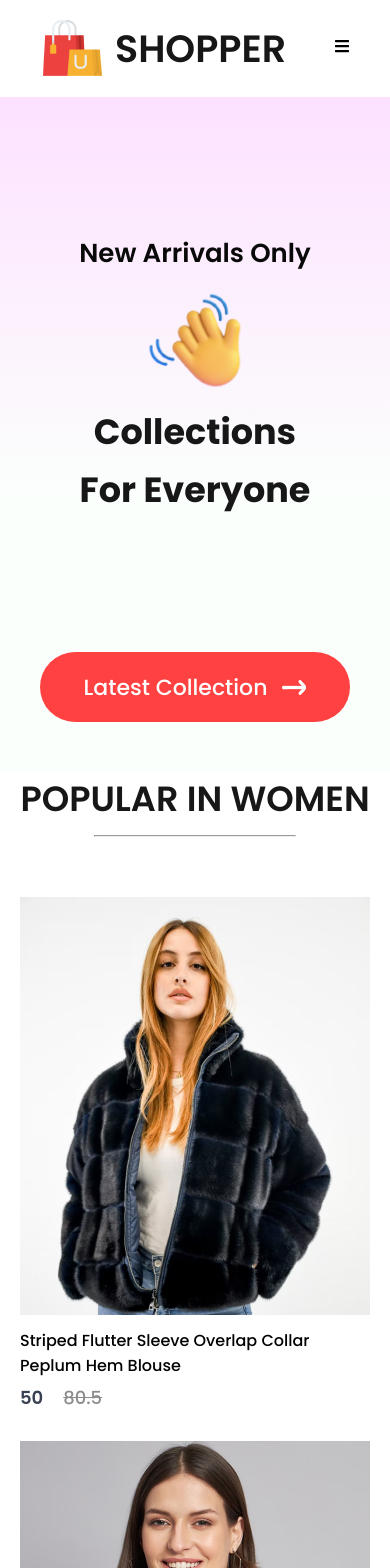
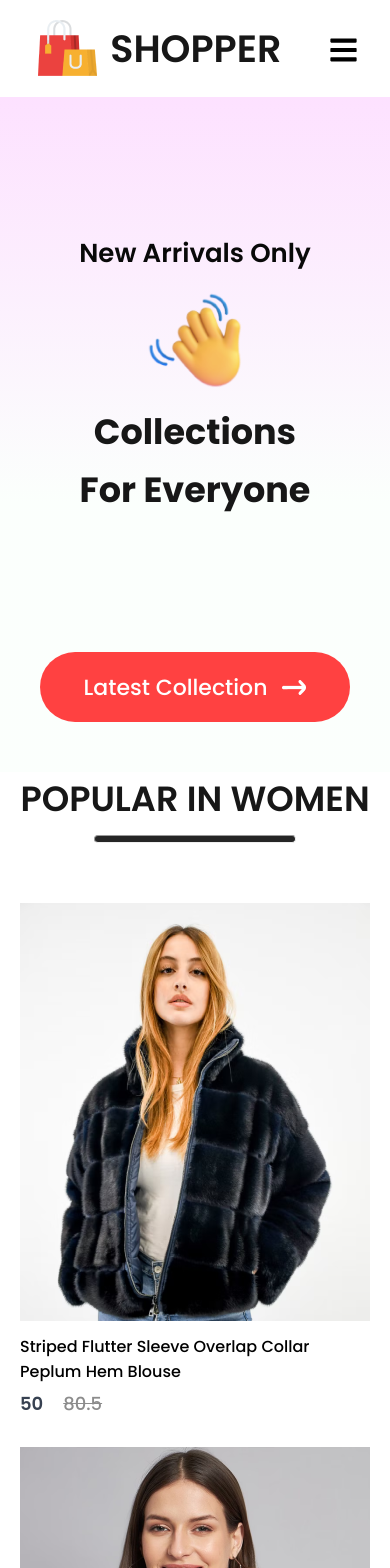
Before and after one commit to aygunsalimova/e-commerce, a React (Create React App) app: page / in a window 390 px wide. Shown: the top 1568 px of the page. Built offline with nearby package versions, Linux system fonts and the light colour scheme.

Commit message:
res sidebar

```diff
--- a/package.json
+++ b/package.json
@@ -6,6 +6,7 @@
     "@testing-library/jest-dom": "^5.17.0",
     "@testing-library/react": "^13.4.0",
     "@testing-library/user-event": "^13.5.0",
+    "framer-motion": "^11.0.5",
     "react": "^18.2.0",
     "react-dom": "^18.2.0",
     "react-icons": "^5.0.1",
--- a/src/components/footer/Footer.css
+++ b/src/components/footer/Footer.css
@@ -66,5 +66,8 @@
     .footer-links {
         display: none;
     }
+    .footer-copyright {
+        font-size: 16px;
+    }
 
 }
--- a/src/components/navbar/Navbar.css
+++ b/src/components/navbar/Navbar.css
@@ -7,6 +7,14 @@
 }
 
 .nav-bars {
+    display: none;
+}
+
+.nav-bars-list {
+    display: none;
+}
+
+.nav-bars-list-el {
     display: none;
 }
 
@@ -84,6 +92,7 @@
 }
 
 @media only screen and (max-width: 576px) {
+
     .nav-menu,
     .nav-login-cart {
         display: none;
@@ -91,5 +100,42 @@
 
     .nav-bars {
         display: block;
+        width: 35px;
+        height: 30px;
+        border: none;
+        outline: none;
+        background: transparent;
+        z-index: 999;
     }
+
+    .nav-bars svg {
+        width: 35px;
+        height: 30px;
+    }
+
+    .nav-bars-list {
+        display: block;
+        right: 0;
+        top: 30px;
+        position: absolute;
+        background: white;
+        padding-right: 100px;
+        transition: all 0.3s ease;
+
+    }
+
+    .nav-bars-list li {
+        list-style-type: none;
+    }
+
+    .nav-bars-list-el {
+        display: flex;
+        align-items: center;
+        justify-content: space-between;
+        gap: 5px;
+        padding: 10px;
+        transition: all;
+        border: 2xp solid black;
+    }
+
 }
--- a/src/components/navbar/Navbar.jsx
+++ b/src/components/navbar/Navbar.jsx
@@ -5,11 +5,22 @@ import cart_icon from '../assets/cart_icon.png'
 import { Link } from 'react-router-dom';
 import { ShopContext } from '../../context/ShopContext';
 import { FaBars } from "react-icons/fa";
+import { IoMdClose } from "react-icons/io";
+
+const items = [
+    { name: 'Shop', title: 'shop', href: '/' },
+    { name: 'Men', title: 'men', href: '/men' },
+    { name: 'Women', title: 'women', href: '/women' },
+    { name: 'Kids', title: 'kids', href: '/kids' },
+]
 
 function Navbar() {
 
     const [menu, setMenu] = useState("shop");
     const { getTotalCartItems } = useContext(ShopContext);
+    const [open, setOpen] = useState(false)
+
+    const toggleSidebar = () => { setOpen(prev => !prev) }
 
 
     return (
@@ -18,14 +29,35 @@ function Navbar() {
                 <img src={logo} alt="logo" />
                 <p>SHOPPER</p>
             </div>
-            <div className='nav-bars'>
-                <FaBars />
-            </div>
+            <button
+                className='nav-bars'
+                onClick={toggleSidebar}
+            >
+                { open ? <IoMdClose /> : <FaBars /> }
+
+            </button>
+            <ul className='nav-bars-list'>
+                {open && items.map((item, idx) => {
+                    const { title, href, name } = item
+                    return (
+                        <li key={title}>
+                            <a
+                                onClick={toggleSidebar}
+                                href={href}
+                                className="nav-bars-list-el"
+                            >
+                                <span>{name}</span>
+                            </a>
+                        </li>
+                    )
+                })}
+            </ul>
             <ul className="nav-menu">
-                <li onClick={() => { setMenu("shop") }}><Link to="/">Shop</Link>{menu === "shop" ? <hr /> : <></>}</li>
-                <li onClick={() => { setMenu("men") }}><Link to="/men">Men</Link> {menu === "men" ? <hr /> : <></>}</li>
-                <li onClick={() => { setMenu("women") }}><Link to="/women">Women</Link> {menu === "women" ? <hr /> : <></>}</li>
-                <li onClick={() => { setMenu("kids") }}><Link to="/kids">Kids</Link> {menu === "kids" ? <hr /> : <></>}</li>
+                {items.map((item) => {
+                    return (
+                        <li onClick={() => { setMenu(item.title) }}><Link to={item.href}>{item.name}</Link>{menu === item.title ? <hr /> : <></>}</li>
+                    )
+                })}
             </ul>
             <div className="nav-login-cart">
                 <Link to="/login">
--- a/src/components/newsletter/NewsLetter.css
+++ b/src/components/newsletter/NewsLetter.css
@@ -56,17 +56,24 @@
 @media only screen and (max-width: 576px) {
     .newsletter {
         width: 100%;
-        padding: 0px 40px;
+        padding: 0px;
         text-align: center;
+        margin-bottom: 90px;
     }
 
     .newsletter h1 {
         font-size: 35px;
         margin-top: 50px;
+        width: 60%;
     }
 
     .newsletter div {
-        width: 420px;
+        width: 350px;
+        height: 50px;
+    }
+
+    .newsletter div button {
+        height: 48px;
     }
 
 }
--- a/src/components/popular/Popular.css
+++ b/src/components/popular/Popular.css
@@ -28,7 +28,8 @@
 
 @media only screen and (max-width: 576px) {
     .popular {
-        margin-bottom: 80rem;
+        height: 100%;
+        margin-bottom: 50px;
     }
 
     .popular h1 {
```
Also changed, not shown: 1 other file (tests, documents, lock files or other folders).
